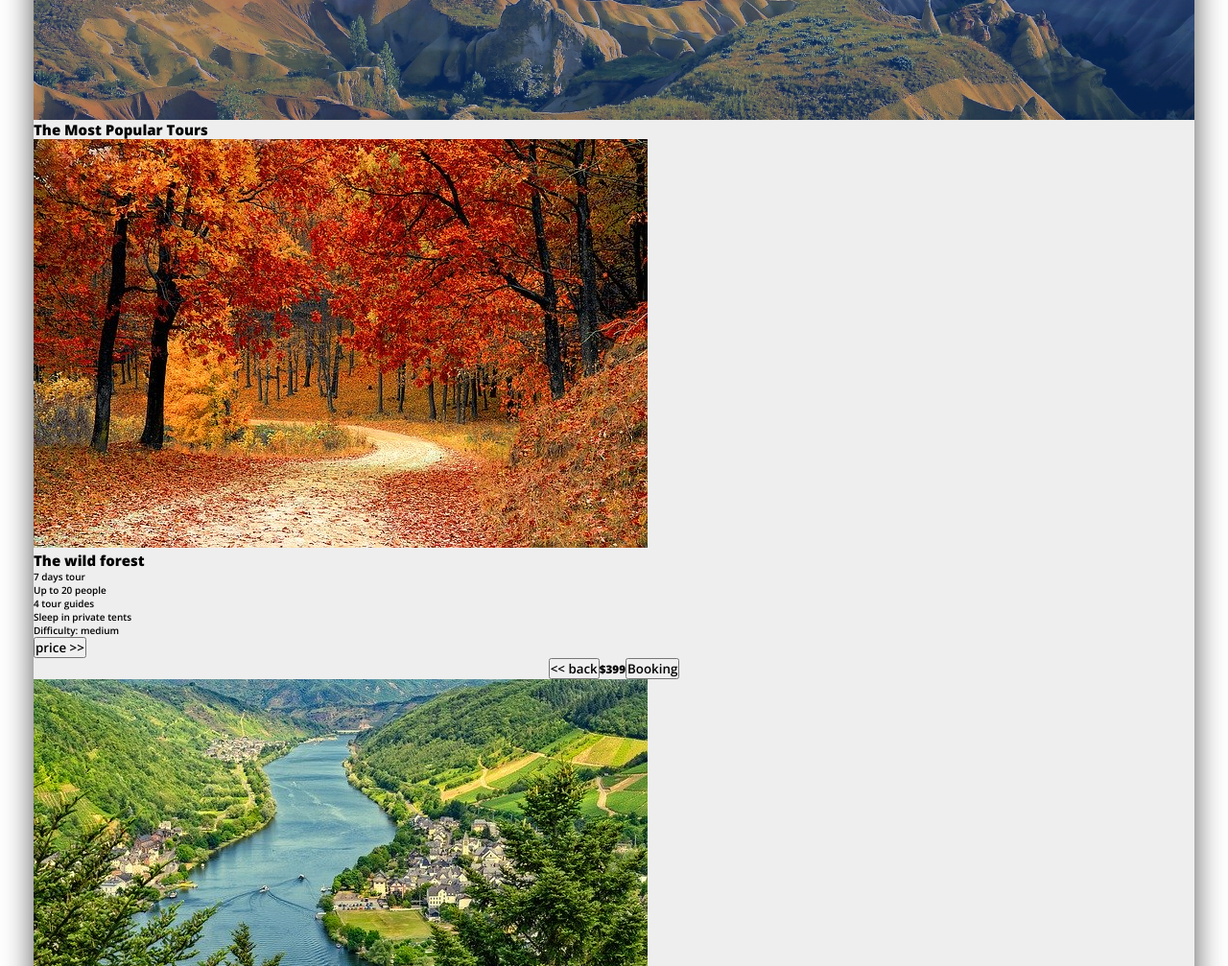
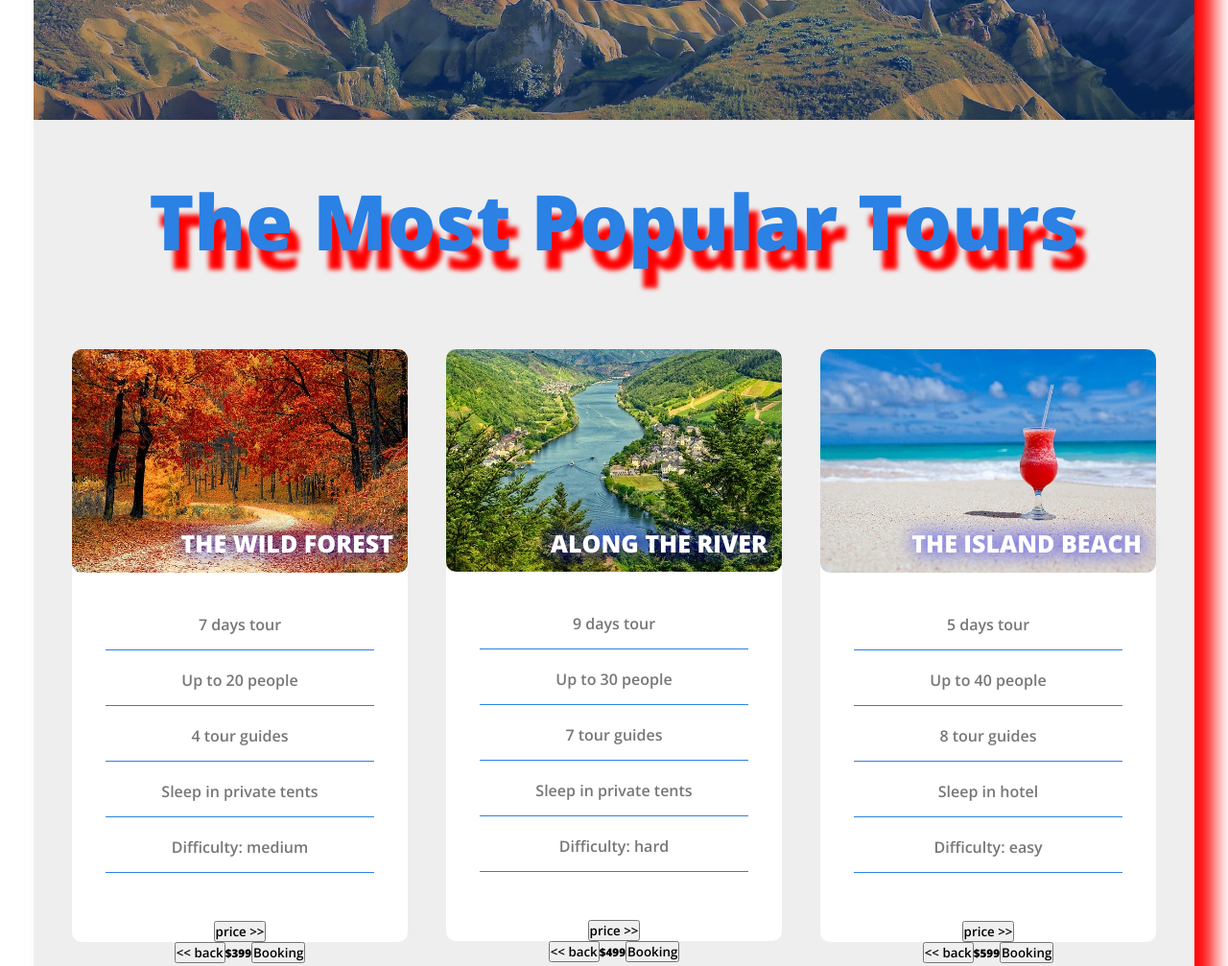
Before and after one commit to IG-Kim2511/the-road0716, a plain HTML site: page index.html in a window 1280 px wide. Shown: the part 640-1647 px from the top of the page at 96% size. Drawn offline with nearby package versions, Linux system fonts and the light colour scheme.

Commit message:
css:/* <Popular tours> */ front-side

```diff
--- a/index.html
+++ b/index.html
@@ -21,10 +21,11 @@
   </head>
   <body>
     <div class="container">
+
       <!-- Header -->
       <header class="header center">
         <div class="header-text">
-          <h1 class="heading">Around the world</h1>
+          <h1 class="heading">CSS - textshadow</h1>
           <p class="header-paragraph">
             "Traveling - it leaves you speechless, then turns you into a
             storyteller"
--- a/style.css
+++ b/style.css
@@ -35,7 +35,7 @@ html {
   background-color: var(--secondary-color);
   margin: 3.5rem;
   /* T: */
-  box-shadow: 0 1rem 3rem var(--grey-color);
+  box-shadow: 2rem 4rem 2rem red;
   /*T: CSS 2 : 거슬리는 스크롤바를 없앰 */
   overflow: hidden;
 }
@@ -69,8 +69,10 @@ html {
   text-transform: uppercase;
   /* T */
   letter-spacing: 0.1rem;
-  /* T */
-  text-shadow: 0 0.3rem 0.5rem var(--grey-color);
+  /* T : 오른쪽, 아래, opacity, 색
+  https://developer.mozilla.org/ko/docs/Web/CSS/text-shadow
+  */
+  text-shadow: 1rem 3rem 0.5rem red;
 }
 .heading {
   font-size: 8rem;
@@ -189,3 +191,64 @@ https://iankim2511.tistory.com/57
 }
 
 /* <Popular tours> */
+.popular-tours {
+  padding: 5rem 0 10rem 0;
+}
+.popular-tours-heading {
+  font-size: 8rem;
+  text-align: center;
+  margin-bottom: 8rem;
+  color: var(--primary-color);
+  text-shadow: 1rem 2rem 0.5rem red;
+}
+
+.cards-wrapper {
+  display: flex;
+  justify-content: space-evenly;
+}
+/* css 4: card, card-image의 width 를 함께 조절해서 flex사이의 빈칸 완성 */
+.card {
+  width: 35rem;
+  position: relative;
+  perspective: 150rem;
+}
+/* css 4 */
+.card-image {
+  width: 100%;
+  border-radius: 1rem;
+}
+.front-side {
+  text-align: center;
+  background-color: var(--white-color);
+  border-radius: 1rem;
+  /* CSS 6 */
+  position: relative;
+}
+
+.tour-name {
+  font-size: 2.5rem;
+  font-weight: 700;
+  text-transform: uppercase;
+  text-shadow: 0 0 2rem blue;
+  /* CSS 6 : 글자를 absolute줘서 위로 올려서 사진안에 넣음
+  */
+  position: absolute;
+  top: 30%;
+  right: 1.5rem;
+  color: var(--white-color);
+}
+.card-list {
+  width: 80%;
+  /* T: 가운데 정렬 */
+  margin: auto;
+  padding: 2rem 0 3rem 0;
+}
+.card-list-item {
+  font-size: 1.6rem;
+  font-weight: 500;
+  color: var(--light-grey-color);
+  margin: 2rem 0;
+  /* T */
+  border-bottom: 0.1rem solid var(--primary-color);
+  padding-bottom: 1.5rem;
+}
```
